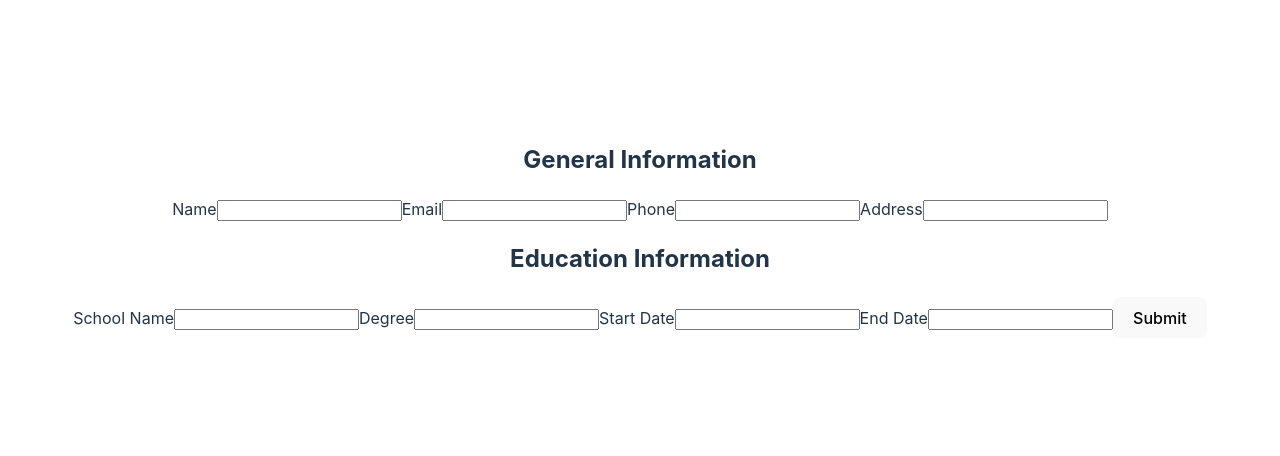
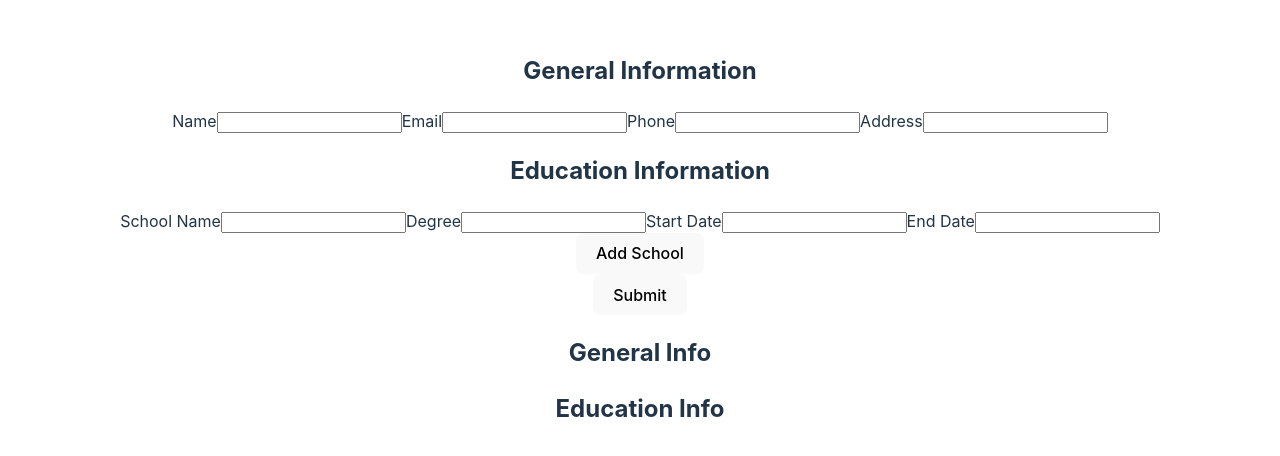
Before and after one commit to fau446/cv-application, a React (Vite) app: page / in a window 1280 px wide. Shown: the part 160-616 px from the top of the page. Built offline with nearby package versions, Linux system fonts and the light colour scheme.

Commit message:
Add Education Info edit section and display

```diff
--- a/src/App.jsx
+++ b/src/App.jsx
@@ -2,6 +2,7 @@ import "./App.css";
 import { useState } from "react";
 import CVEditor from "./components/CVEditor";
 import CV from "./components/CV";
+import { v4 as uuidv4 } from "uuid";
 
 function App() {
   const [generalInfo, setGeneralInfo] = useState({
@@ -14,9 +15,10 @@ function App() {
   const [educationInfo, setEducationInfo] = useState([
     {
       schoolName: "",
-      major: "",
+      degree: "",
       startDate: "",
       endDate: "",
+      uniqueId: uuidv4(),
     },
   ]);
 
@@ -25,8 +27,12 @@ function App() {
   let phone = generalInfo.phone;
   let address = generalInfo.address;
 
+  let newEducationInfo = educationInfo;
+
   function handleChange(e) {
-    switch (e.target.name) {
+    switch (
+      e.target.name // for GeneralSection
+    ) {
       case "name":
         name = e.target.value;
         break;
@@ -41,6 +47,31 @@ function App() {
         break;
     }
 
+    // for EducationSection
+    for (let i = 0; i < newEducationInfo.length; i++) {
+      if (e.target.dataset.id === newEducationInfo[i].uniqueId) {
+        // console.log("Same ID!");
+        // console.log(e.target.name);
+        switch (e.target.name) {
+          case "school":
+            newEducationInfo[i].schoolName = e.target.value;
+            break;
+          case "degree":
+            newEducationInfo[i].degree = e.target.value;
+            break;
+          case "school-start-date":
+            newEducationInfo[i].startDate = e.target.value;
+            break;
+          case "school-end-date":
+            newEducationInfo[i].endDate = e.target.value;
+            break;
+        }
+        break;
+      }
+    }
+
+    // setEducationInfo(newEducationInfo);
+
     e.preventDefault();
   }
 
@@ -52,12 +83,35 @@ function App() {
       phone: phone,
       address: address,
     });
+
+    setEducationInfo(newEducationInfo);
+  }
+
+  function addEducation() {
+    const newItem = {
+      schoolName: "",
+      degree: "",
+      startDate: "",
+      endDate: "",
+      uniqueId: uuidv4(),
+    };
+    newEducationInfo = [...educationInfo, newItem];
+    console.log("Tets");
+    console.log(newEducationInfo);
+    setEducationInfo(newEducationInfo);
+    // console.log(educationInfo[0]);
+    // console.log(educationInfo[1]);
   }
 
   return (
     <>
-      <CVEditor onChange={handleChange} onSubmit={submitForm} />
-      <CV generalInfo={generalInfo} />
+      <CVEditor
+        onChange={handleChange}
+        onSubmit={submitForm}
+        addEducation={addEducation}
+        educationInfo={educationInfo}
+      />
+      <CV generalInfo={generalInfo} educationInfo={educationInfo} />
     </>
   );
 }
--- a/src/components/CV.jsx
+++ b/src/components/CV.jsx
@@ -1,11 +1,24 @@
-function CV({ value = "", generalInfo }) {
+function CV({ generalInfo, educationInfo }) {
   return (
     <>
-      <h2>{value}</h2>
-      <p>{generalInfo.name}</p>
-      <p>{generalInfo.email}</p>
-      <p>{generalInfo.phone}</p>
-      <p>{generalInfo.address}</p>
+      <div>
+        <h2>General Info</h2>
+        <p>{generalInfo.name}</p>
+        <p>{generalInfo.email}</p>
+        <p>{generalInfo.phone}</p>
+        <p>{generalInfo.address}</p>
+      </div>
+      <div>
+        <h2>Education Info</h2>
+        {educationInfo.map((item) => (
+          <div key={item.uniqueId}>
+            <p>{item.schoolName}</p>
+            <p>{item.degree}</p>
+            <p>{item.startDate}</p>
+            <p>{item.endDate}</p>
+          </div>
+        ))}
+      </div>
     </>
   );
 }
--- a/src/components/CVEditor.jsx
+++ b/src/components/CVEditor.jsx
@@ -1,9 +1,13 @@
 // Should be given a prop by App
-function CVEditor({ onChange, onSubmit }) {
+function CVEditor({ onChange, onSubmit, addEducation, educationInfo }) {
   return (
     <form onSubmit={onSubmit}>
       <GeneralSection onChange={onChange} />
-      <EducationSection onChange={onChange} />
+      <EducationSection
+        onChange={onChange}
+        addEducation={addEducation}
+        educationInfo={educationInfo}
+      />
 
       <button>Submit</button>
     </form>
@@ -46,16 +50,21 @@ function GeneralSection({ onChange }) {
   );
 }
 
-function EducationSection({ onChange }) {
+function EducationSection({ onChange, addEducation, educationInfo }) {
   return (
-    <>
+    <div>
       <h2>Education Information</h2>
+
+      <div>
+        {educationInfo.map((item) => (
+          <div key={item.uniqueId}>
             <CVField
               labelName="school"
               fieldName="School Name"
               dataType="text"
               onChange={onChange}
               name="school"
+              dataid={item.uniqueId}
             />
             <CVField
               labelName="degree"
@@ -63,6 +72,7 @@ function EducationSection({ onChange }) {
               dataType="text"
               onChange={onChange}
               name="degree"
+              dataid={item.uniqueId}
             />
             <CVField
               labelName="school-start-date"
@@ -70,6 +80,7 @@ function EducationSection({ onChange }) {
               dataType="text"
               onChange={onChange}
               name="school-start-date"
+              dataid={item.uniqueId}
             />
             <CVField
               labelName="school-end-date"
@@ -77,8 +88,15 @@ function EducationSection({ onChange }) {
               dataType="text"
               onChange={onChange}
               name="school-end-date"
+              dataid={item.uniqueId}
             />
-    </>
+          </div>
+        ))}
+      </div>
+      <button type="button" onClick={addEducation}>
+        Add School
+      </button>
+    </div>
   );
 }
 /*
@@ -107,11 +125,24 @@ function PracticalSection() {
   );
 }
 */
-function CVField({ labelName, fieldName, dataType, onChange, name }) {
+function CVField({
+  labelName,
+  fieldName,
+  dataType,
+  onChange,
+  name,
+  dataid = "",
+}) {
   return (
     <>
       <label htmlFor={labelName}>{fieldName}</label>
-      <input type={dataType} id={labelName} onChange={onChange} name={name} />
+      <input
+        type={dataType}
+        id={labelName}
+        onChange={onChange}
+        name={name}
+        data-id={dataid}
+      />
     </>
   );
 }
```
Lines whose indentation alone changed are shown as unchanged.
